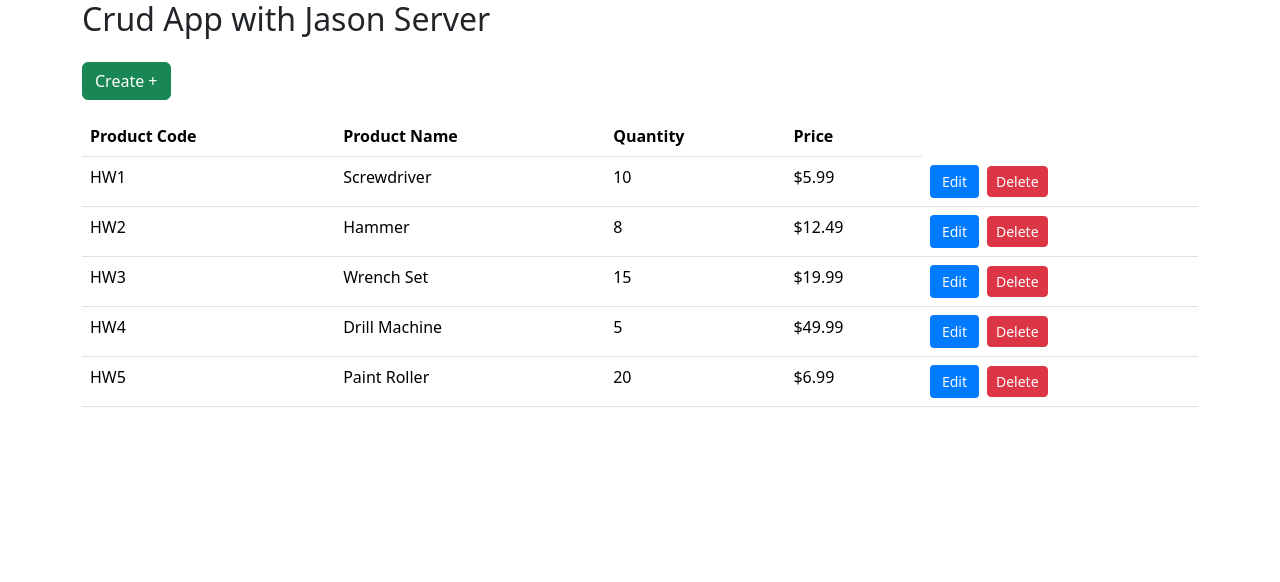
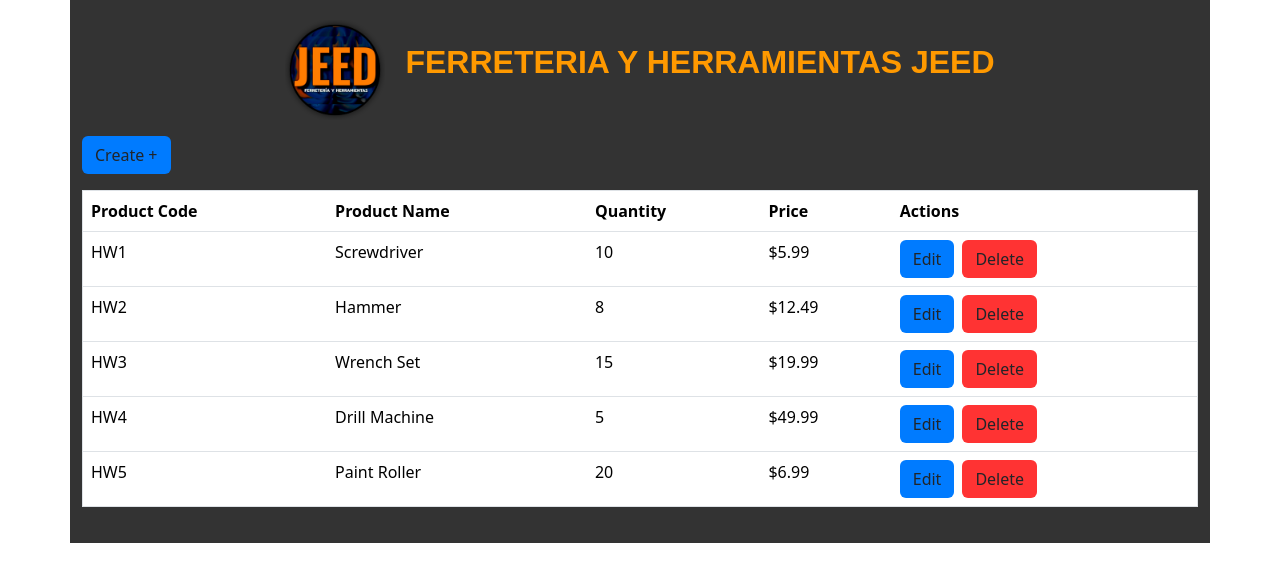
Before and after one commit to eeytm/ProyectoFerreteriaJEEDFrontEnd, a React (Create React App) app: page / in a window 1280 px wide. Shown: the top 582 px of the page. Built offline with nearby package versions, Linux system fonts and the light colour scheme.

Commit message:
actualizacion de funciones CRUD correctamente ejecutables y diseño de home con logo

```diff
--- /dev/null
+++ b/src/Home.css
@@ -0,0 +1,61 @@
+/* Home.css */
+.container {
+    background-color: #333; /* Fondo gris oscuro */
+    color: #fff; /* Texto blanco */
+    padding: 20px;
+  }
+
+  .btn {
+    background-color: #ff9900; /* Botones anaranjados */
+    color: #fff; /* Texto blanco */
+  }
+
+  .btn.btn-truper {
+    background-color: #007bff; /* Botones azules */
+  }
+
+  .btn.btn-truper.delete-btn {
+    background-color: #ff3333; /* Botón de delete rojo */
+  }
+
+  /* Estilo para las tablas */
+  .table {
+    background-color: #fff; /* Fondo de la tabla blanco */
+    color: #ccc; /* Texto gris oscuro */
+    border: 1px solid #ccc; /* Borde de la tabla gris claro */
+    border-radius: 5px;
+  }
+
+  .truper-table-header {
+    background-color: #007bff; /* Encabezados de tabla azules */
+    color: #fff; /* Texto blanco en los encabezados */
+  }
+
+  /* Estilos para los vínculos */
+  a {
+    color: #fff; /* Texto de enlaces en blanco */
+  }
+
+  a:hover {
+    color: #007bff; /* Cambio de color al pasar el mouse sobre los enlaces */
+  }
+
+  /* Estilo para el logo y texto */
+  .logo-and-text {
+    display: flex;
+    align-items: center;
+    justify-content: center; /* Centra horizontalmente el contenido */
+  }
+
+  img {
+    max-height: 100px; /* Altura máxima del logotipo (ajusta según tus preferencias) */
+    margin-right: 20px; /* Agrega espacio entre el logotipo y el texto */
+  }
+
+  /* Estilo para el texto grande */
+  .big-text {
+    font-size: 2rem; /* Tamaño de fuente (ajusta según tus preferencias) */
+    font-weight: bold; /* Texto en negrita */
+    font-family: 'Arial', sans-serif; /* Tipo de fuente (ajusta según tus preferencias) */
+    color: #ff9900; /* Color del texto (anaranjado) */
+  }
--- a/src/Home.jsx
+++ b/src/Home.jsx
@@ -1,14 +1,16 @@
 import React from "react";
-import { useSelector } from "react-redux";
+import { useDispatch, useSelector } from "react-redux";
 import { Link } from "react-router-dom";
+import { deleteProduct } from "./productsReducer";
+
+import "./Home.css"; // Importa un archivo CSS personalizado
 
 function Home() {
-  // Acceder al estado de productos utilizando useSelector
   const products = useSelector((state) => state.products);
-  console.log(products);
+  const dispatch = useDispatch();
 
   const handleDelete = (producto) => {
-    console.log(producto);
+    dispatch(deleteProduct({ codName: producto.codName }));
   }
 
   const handleEdit = (producto) => {
@@ -17,15 +19,22 @@
 
   return (
     <div className="container">
-      <h2>Crud App with Jason Server</h2>
-      <Link to="/create" className='btn btn-success my-3'>Create +</Link>
-      <table className="table">
+        <div className="logo-and-text">
+          <img src="JEED 1000X1000.png" alt="Ferretería Jeed Logo" />
+          <div className="text">
+            <p className="big-text">FERRETERIA Y HERRAMIENTAS JEED</p>
+          </div>
+        </div>
+      <Link to="/create" className="btn btn-truper my-3">Create +</Link>
+
+      <table className="table table-truper">
         <thead>
           <tr>
-            <th>Product Code</th>
-            <th>Product Name</th>
-            <th>Quantity</th>
-            <th>Price</th>
+            <th className="truper-table-header">Product Code</th>
+            <th className="truper-table-header">Product Name</th>
+            <th className="truper-table-header">Quantity</th>
+            <th className="truper-table-header">Price</th>
+            <th className="truper-table-header">Actions</th>
           </tr>
         </thead>
         <tbody>
@@ -35,10 +44,10 @@
               <td>{product.productName}</td>
               <td>{product.quantity}</td>
               <td>${Number(product.price).toFixed(2)}</td>
+              <td>
+                <Link to={`/edit/${product.codName}`} onClick={() => handleEdit(product)} className="btn btn-truper">Edit</Link>
+                <button onClick={() => handleDelete(product)} className="btn btn-truper delete-btn ms-2">Delete</button>
 
-              <td>
-              <Link to={`/edit/${product.codName}`} onClick={() => handleEdit(product)} className="btn btn-sm btn-primary">Edit</Link>
-                <button onClick={() => handleDelete(product)} className="btn btn-sm btn-danger ms-2">Delete</button>
               </td>
             </tr>
           ))}
--- a/src/productsReducer.jsx
+++ b/src/productsReducer.jsx
@@ -18,8 +18,16 @@
         productToUpdate.price = price;
       }
     },
+    deleteProduct: (state, action) => {
+      const { codName } = action.payload;
+      const productToDelete = state.find(product => product.codName === codName);
+      if (productToDelete) {
+        return state.filter(f => f.codName !== codName);
+      }
+    },
   },
+
 });
 
-export const { addProduct, updateProduct } = productsSlice.actions;
+export const { addProduct, updateProduct, deleteProduct } = productsSlice.actions;
 export default productsSlice.reducer;
```
Also changed, not shown: public/JEED 1000X1000.png (added).
